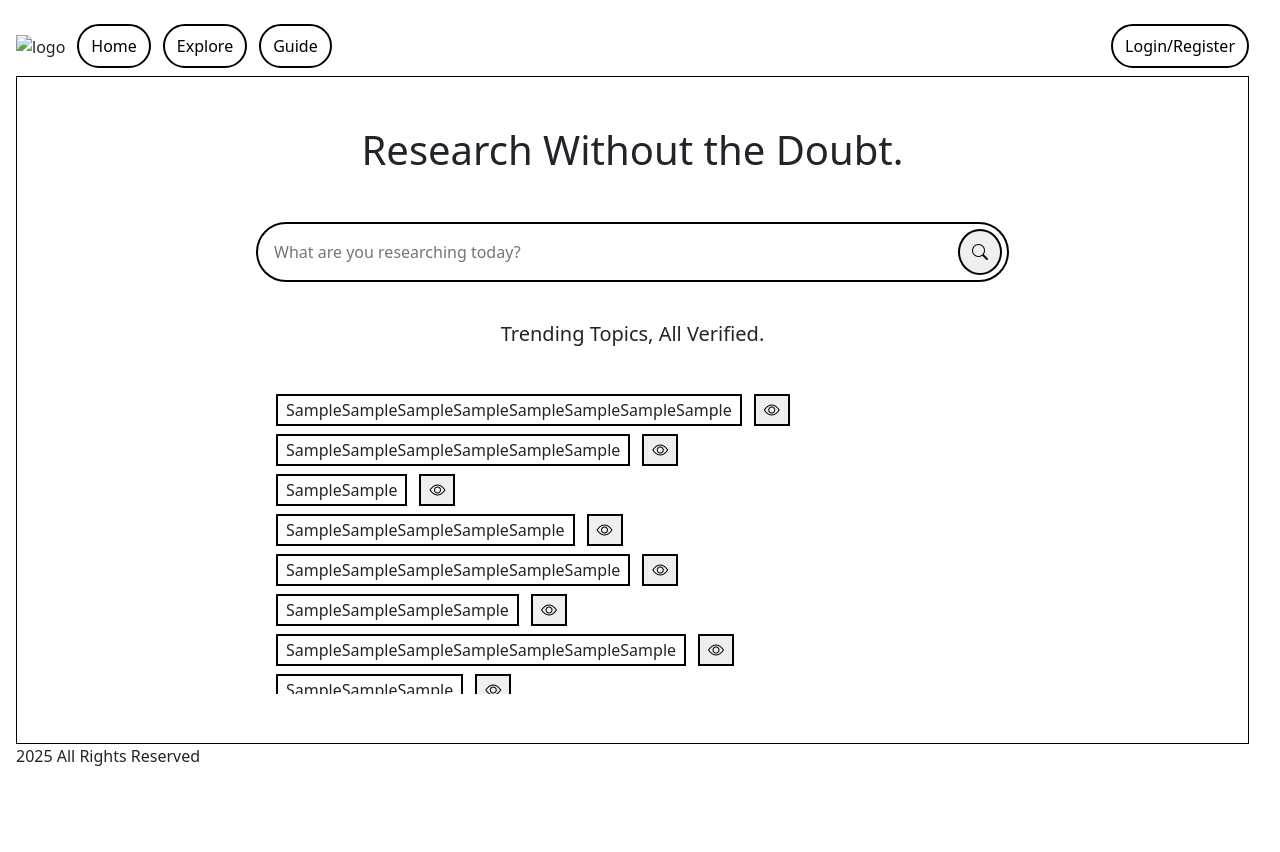
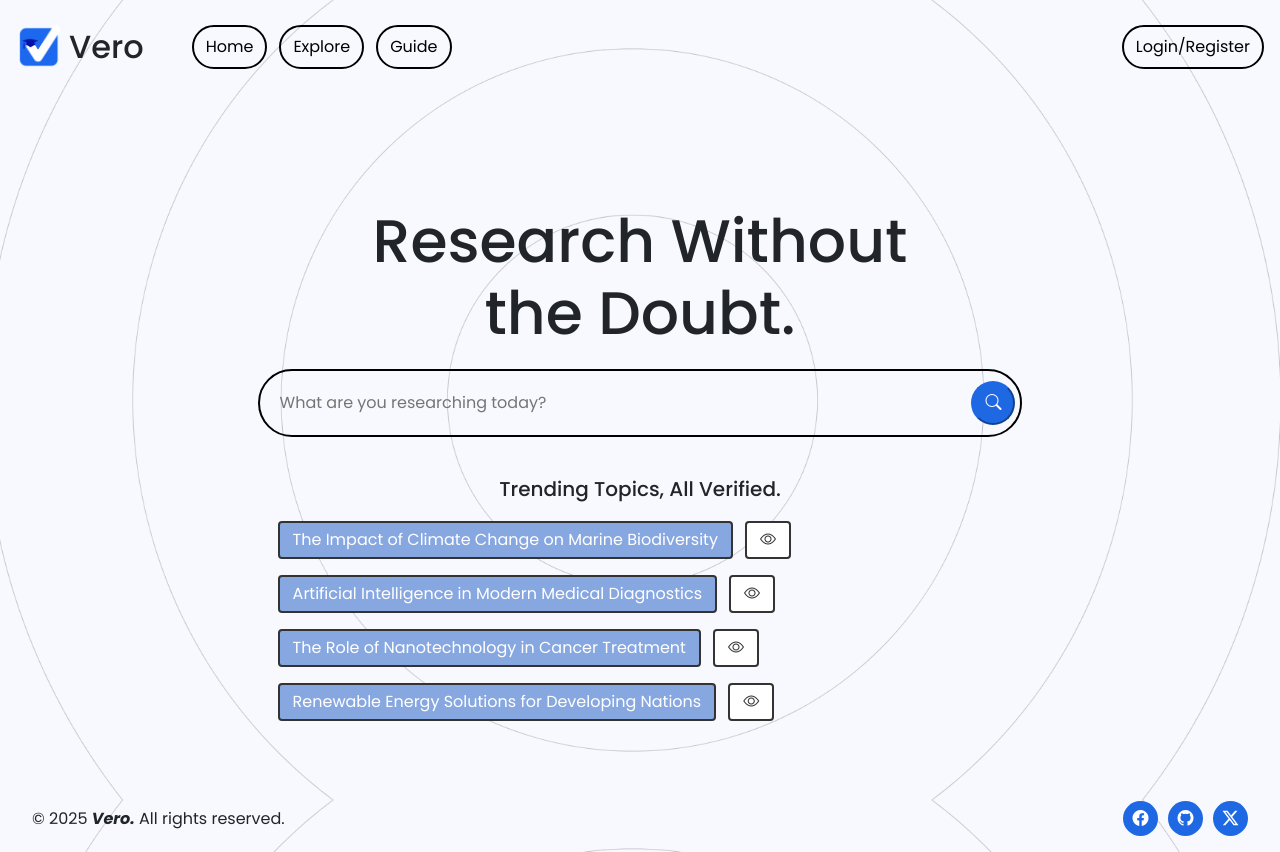
Before and after one commit to ccxavi/CIS1202-FINAL-PROJ, a PHP site: page /CIS1202-FINAL-PROJ/ in a window 1280 px wide. Before the commit the page ends 766 px from the top, so only its background shows below. Run offline with PHP 8.4, Linux system fonts and the light colour scheme.

Commit message:
explore page refined

```diff
--- /dev/null
+++ b/assets/css/footer.css
@@ -0,0 +1,35 @@
+footer {
+  margin: 0;
+  padding: 1rem;
+}
+
+.footer-content {
+  display: flex;
+  justify-content: space-between;
+  align-items: center;
+}
+
+.footer-content p {
+  margin: 0;
+}
+
+.socials {
+  display: flex;
+  gap: 10px;
+}
+
+.socials a div {
+  width: 35px;
+  height: 35px;
+  border-radius: 50%;
+  color: var(--white);
+  background-color: var(--azure-blue);
+  display: flex;
+  justify-content: center;
+  align-items: center;
+  transition: all 0.3s ease;
+}
+
+.socials a div:hover {
+  background-color: var(--text-color);
+}
--- a/assets/css/global.css
+++ b/assets/css/global.css
@@ -1,7 +1,11 @@
 @import url("https://fonts.googleapis.com/css2?family=Poppins:ital,wght@0,100;0,200;0,300;0,400;0,500;0,600;0,700;0,800;0,900;1,100;1,200;1,300;1,400;1,500;1,600;1,700;1,800;1,900&display=swap");
 
-root {
+:root {
   --poppins: "Poppins", sans-serif;
+  --azure-blue: #1e68e3;
+  --powder-blue: #87a7e0;
+  --white: #fff;
+  --text-color: #333;
 }
 
 * {
@@ -11,36 +15,37 @@ root {
   font-family: var(--poppins);
 }
 
-
 html {
   scrollbar-gutter: stable;
 }
 
 body {
-  height: 100vh;
   display: flex;
   flex-direction: column;
+  justify-content: space-between;
   padding: 1rem;
-  justify-content: space-between;
+  height: 100vh;
+  width: 100vw;
+  background-image: url(../img/bg.png);
+  background-position: center;
+  background-size: cover;
+  color: var(--text-color);
 }
 
 main {
-  border: 1px solid black;
-  height: 100%;
   display: flex;
   flex-direction: column;
   justify-content: center;
   align-items: center;
   text-align: center;
   padding: 2rem;
-  overflow-y: hidden;
 }
-.userProfile > img{
+
+.userProfile > img {
   border-radius: 50%;
 }
 
-
-.userProfileBar{
+.userProfileBar {
   background-color: var(--bg-color);
   position: fixed;
   right: 0;
@@ -55,6 +60,6 @@ main {
   transition: transform 4 ease-outs;
 }
 
-.userProfileBar.show{
+.userProfileBar.show {
   transform: translateX(0);
 }
--- a/assets/css/header.css
+++ b/assets/css/header.css
@@ -12,28 +12,46 @@ header {
   flex-direction: row;
   justify-content: space-between;
   align-items: center;
+  width: 100%;
 }
 
-.navbar,
+.navbar {
+  display: flex;
+  justify-content: space-between;
+  align-items: center;
+  gap: 3rem;
+}
+
+.logo {
+  display: flex;
+  align-items: center;
+  justify-content: center;
+  gap: 8px;
+}
+
+.logo img {
+  width: 45px;
+  height: 45px;
+  display: block;
+}
+
+.logo h2 {
+  margin: 0;
+  line-height: 1;
+}
+
 .links,
 .auth {
   display: flex;
-  flex-direction: row;
+  justify-content: center;
+  align-items: center;
   gap: 12px;
-  align-items: center;
 }
 
 /* auth here applies if user does not have an account yet */
 
-/* .auth,
-.links div {
-  border: 2px solid black;
-  border-radius: 24px;
-  padding: 8px 12px;
-} */
-
 .auth img {
-  border: 2px solid black;
+  border: 0px;
   border-radius: 50%;
   width: 45px;
   height: 45px;
--- a/assets/css/main.css
+++ b/assets/css/main.css
@@ -1,38 +1,61 @@
 .container {
   /* border: 2px solid black !important; */
-  padding: 2rem !important;
+  margin-top: 4rem !important;
+  padding: 2rem 2rem !important;
   max-width: 1200px !important;
   width: 70% !important;
   display: flex !important;
   flex-direction: column !important;
   justify-content: center !important;
   align-items: center !important;
-  gap: 2.5rem;
+  gap: 2.5rem !important;
 }
 
-.search {
+.container h1 {
+  font-size: 60px;
+}
+
+.header-section,
+.trending-section {
+  width: 100%;
+  display: flex;
+  flex-direction: column;
+  align-items: center;
+  gap: 12px;
+}
+
+.header-title {
+  width: 70%;
+}
+
+.search-bar {
   width: 100%;
   border: 2px solid black;
   border-radius: 36px;
 }
 
-.search form {
+.search-bar form {
+  width: 100%;
   border-radius: 36px;
   display: flex;
   flex-direction: row;
   justify-content: space-between;
+  align-items: center;
 }
 
-.search button {
+.search-bar button {
+  border-color: var(--azure-blue);
   border-radius: 50%;
   padding: 8px 12px;
   margin: 5px;
+  background-color: var(--azure-blue);
+  color: var(--white);
 }
 
-.search input {
+.search-bar input {
   width: 100%;
   background-color: transparent;
-  padding: 1rem;
+  padding: 20px;
   border: none;
   border-right: none;
   border-radius: 36px;
@@ -40,15 +63,15 @@
 }
 
 .trending-layout {
+  width: 100%;
   display: flex;
   flex-direction: column;
-  gap: 8px;
+  gap: 16px;
   align-self: flex-start;
-  max-height: 300px;
-  height: 300px;
+  max-height: 200px;
+  height: 200px;
   overflow-y: scroll;
   scroll-behavior: smooth;
-  /* border: 2px solid black; */
   direction: rtl;
   text-align: left;
   padding: 0 20px;
@@ -56,7 +79,7 @@
   scrollbar-color: #666466 #e3e4e7;
 }
 
-.trending {
+.trending-item {
   display: flex;
   flex-direction: row;
   gap: 12px;
@@ -64,8 +87,19 @@
   align-items: center;
 }
 
-.trending .title,
-button {
-  border: 2px solid black;
-  padding: 2px 8px;
+.trending-item .title {
+  background-color: var(--powder-blue);
+  color: var(--white);
 }
+
+.trending-item button {
+  background-color: var(--white);
+  color: var(--text-color);
+}
+
+.trending-item .title,
+.trending-item button {
+  padding: 5px 13px;
+  border-radius: 4px;
+  border: 2px solid var(--text-color);
+}
--- a/controllers/CommunityController.php
+++ b/controllers/CommunityController.php
@@ -6,7 +6,7 @@ require_once __DIR__ . '/../models/Reaction.php';
 // session_start();
 $user_id = $_SESSION['userID'] ?? 1; // fallback test user
 
-if ($_SERVER['REQUEST_METHOD'] === 'POST' && !(isset($_POST['logout']))) {
+if ($_SERVER['REQUEST_METHOD'] === 'POST') {
     if (isset($_POST['post_content'])) {
         Post::addPost($user_id, $_POST['post_content']);
     }
--- a/index.php
+++ b/index.php
@@ -25,8 +25,10 @@ if (isset($_POST['logout'])) {
     <meta name="viewport" content="width=device-width, initial-scale=1.0">
     <title>_FINAL PROJ</title>
     <link rel="stylesheet" href="./assets/css/global.css">
+    <!-- <link rel="stylesheet" href="./assets/css/userProfile.css"> -->
     <link rel="stylesheet" href="./assets/css/header.css">
     <link rel="stylesheet" href="./assets/css/main.css">
+    <link rel="stylesheet" href="./assets/css/footer.css">
     <link href="https://cdn.jsdelivr.net/npm/bootstrap@5.3.6/dist/css/bootstrap.min.css" rel="stylesheet" integrity="sha384-4Q6Gf2aSP4eDXB8Miphtr37CMZZQ5oXLH2yaXMJ2w8e2ZtHTl7GptT4jmndRuHDT" crossorigin="anonymous">
     <link rel="stylesheet" href="https://cdn.jsdelivr.net/npm/bootstrap-icons@1.11.3/font/bootstrap-icons.css" integrity="sha384-tViUnnbYAV00FLIhhi3v/dWt3Jxw4gZQcNoSCxCIFNJVCx7/D55/wXsrNIRANwdD" crossorigin="anonymous">
 </head>
@@ -34,7 +36,8 @@ if (isset($_POST['logout'])) {
     <header>
         <div class="navbar">
             <div class="logo">
-                <img src="" alt="logo">
+                <img src="./assets/img/logo.png" alt="logo">
+                <h2>Vero</h2>
             </div>
             <div class="links">
                 <a href="#"><div class="home">Home</div></a>
@@ -86,59 +89,69 @@ if (isset($_POST['logout'])) {
         </div>
 
         <div class="container">
-            <h1>Research Without the Doubt.</h1>
-            <div class="search">
+            <div class="header-section">
+                <h1 class="header-title">Research Without the Doubt.</h1>
+                <div class="search-bar">
                     <form action="POST">
                         <input type="text" placeholder="What are you researching today?" required>
                         <button><i class="bi bi-search"></i></button>
                     </form>
                 </div>
-            <h5>Trending Topics, All Verified.</h5>
+            </div>
+
+            <div class="trending-section">
+                <h5 class="trending-heading">Trending Topics, All Verified.</h5>
                 <div class="trending-layout">
-                <div class="trending">
+                    <div class="trending-item">
                         <button><i class="bi bi-eye"></i></button>
-                    <div class="title">SampleSampleSampleSampleSampleSampleSampleSample</div>
+                        <div class="title">The Impact of Climate Change on Marine Biodiversity</div>
                     </div>
-                <div class="trending">
+                    <div class="trending-item">
                         <button><i class="bi bi-eye"></i></button>
-                    <div class="title">SampleSampleSampleSampleSampleSample</div>
+                        <div class="title">Artificial Intelligence in Modern Medical Diagnostics</div>
                     </div>
-                <div class="trending">
+                    <div class="trending-item">
                         <button><i class="bi bi-eye"></i></button>
-                    <div class="title">SampleSample</div>
+                        <div class="title">The Role of Nanotechnology in Cancer Treatment</div>
                     </div>
-                <div class="trending">
+                    <div class="trending-item">
                         <button><i class="bi bi-eye"></i></button>
-                    <div class="title">SampleSampleSampleSampleSample</div>
+                        <div class="title">Renewable Energy Solutions for Developing Nations</div>
                     </div>
-                <div class="trending">
+                    <div class="trending-item">
                         <button><i class="bi bi-eye"></i></button>
-                    <div class="title">SampleSampleSampleSampleSampleSample</div>
+                        <div class="title">Exploring Genetic Editing Using CRISPR Technology</div>
                     </div>
-                <div class="trending">
+                    <div class="trending-item">
                         <button><i class="bi bi-eye"></i></button>
-                    <div class="title">SampleSampleSampleSample</div>
+                        <div class="title">The Effects of Social Media on Adolescent Psychology</div>
                     </div>
-                <div class="trending">
+                    <div class="trending-item">
                         <button><i class="bi bi-eye"></i></button>
-                    <div class="title">SampleSampleSampleSampleSampleSampleSample</div>
+                        <div class="title">Quantum Computing: The Next Frontier in Data Security</div>
                     </div>
-                <div class="trending">
+                    <div class="trending-item">
                         <button><i class="bi bi-eye"></i></button>
-                    <div class="title">SampleSampleSample</div>
+                        <div class="title">Urban Farming as a Sustainable Food Source</div>
                     </div>
-                <div class="trending">
+                    <div class="trending-item">
                         <button><i class="bi bi-eye"></i></button>
-                    <div class="title">SampleSampleSampleSample</div>
+                        <div class="title">Language Models and Their Role in Education Reform</div>
+                    </div>
                 </div>
             </div>
         </div>
     </main>
     <footer>
-        <p>2025 All Rights Reserved</p>
-
+        <div class="footer-content">
+            <p>© 2025 <strong><em>Vero.</em></strong> All rights reserved.</p>
+            <div class="socials">
+                <a href="#"><div class="facebook"><i class="bi bi-facebook"></i></div></a>
+                <a href="#"><div class="github"><i class="bi bi-github"></i></div></a>
+                <a href="#"><div class="x"><i class="bi bi-twitter-x"></i></div></a>
+            </div>
+        </div>
     </footer>
     <script src="./assets/js/userProfile.js"></script>
-
 </body>
 </html>
--- a/models/Post.php
+++ b/models/Post.php
@@ -4,7 +4,7 @@ require_once __DIR__ . '/../config/databaseConnection.php';
 class Post {
     public static function getAllPosts() {
         global $pdo;
-        $stmt = $pdo->query("SELECT posts.*, users.username, users.profile_pic FROM posts JOIN users ON posts.user_id = users.id ORDER BY created_at DESC");
+        $stmt = $pdo->query("SELECT posts.*, users.username FROM posts JOIN users ON posts.user_id = users.id ORDER BY created_at DESC");
         return $stmt->fetchAll();
     }
 
```
Also changed, not shown: views/community.php (+19 -60 lines), assets/img/bg.png (added), assets/img/logo.png (added), config/databaseConnection.php (line endings or trailing spaces), controllers/upload.php (line endings or trailing spaces). Lines whose indentation alone changed are shown as unchanged.
